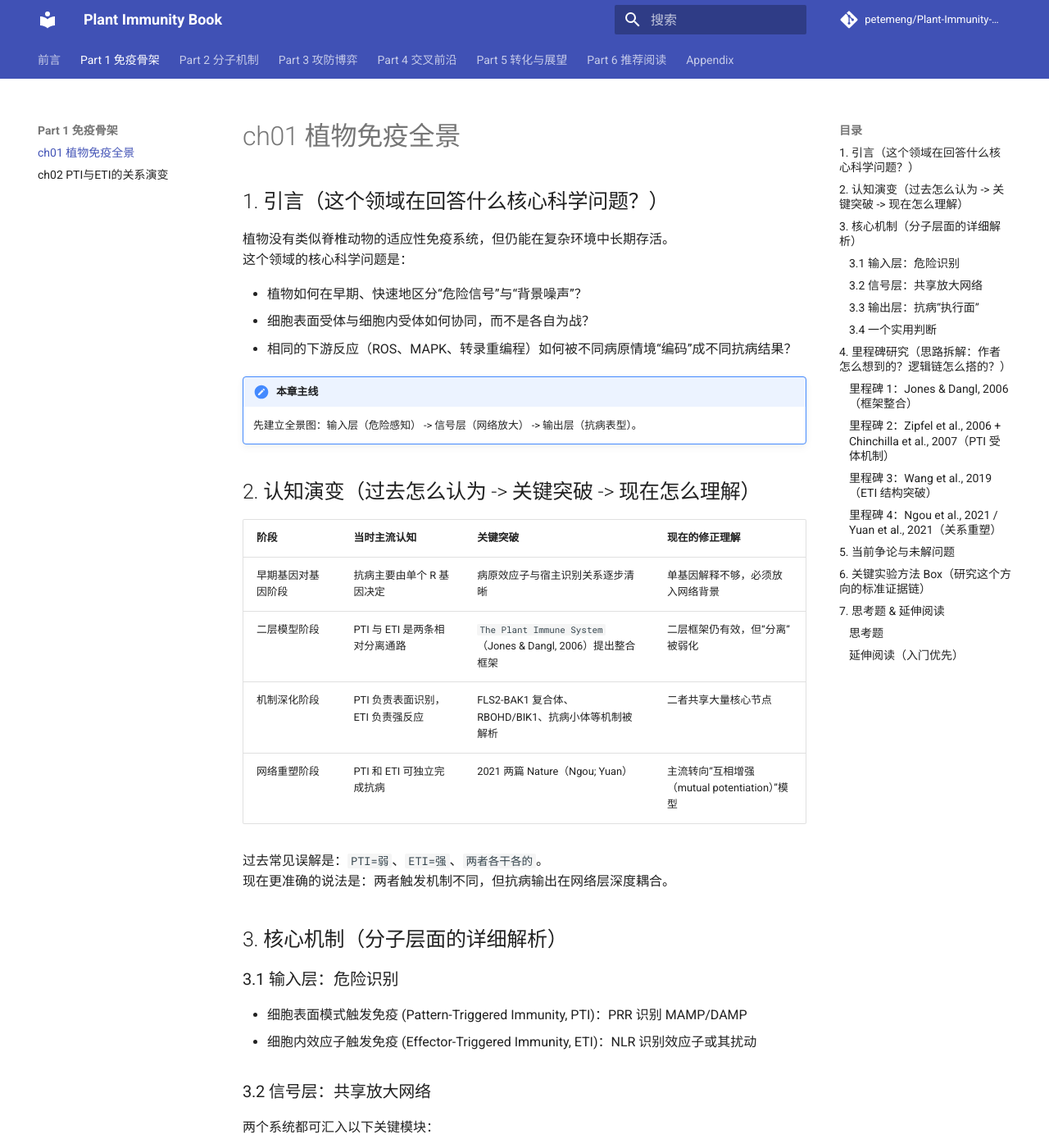
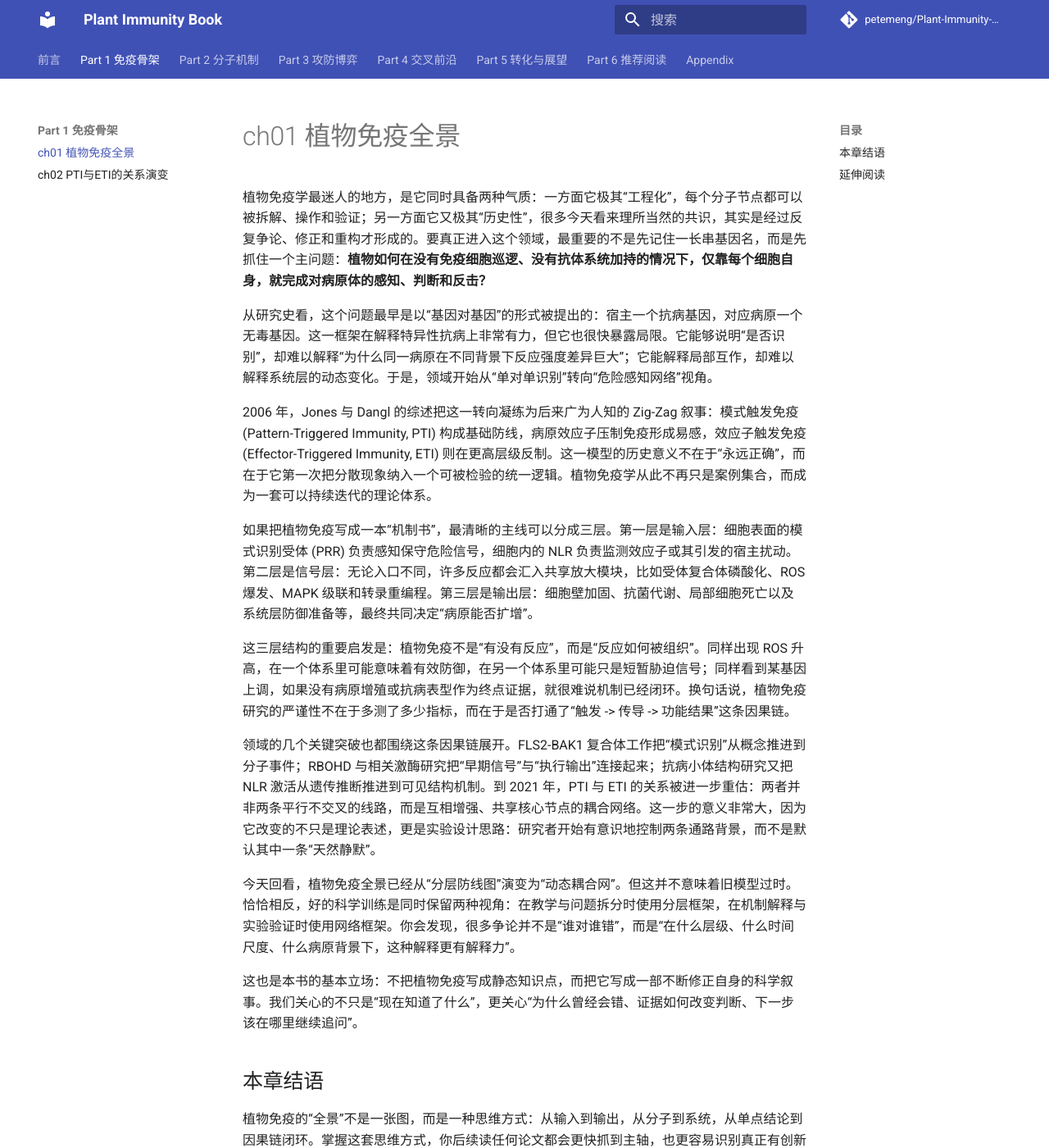
Before and after one commit to petemeng/Plant-Immunity-Notes, an MkDocs documentation site: the page built from docs/part1-免疫骨架/ch01-植物免疫全景.md, in a window 1280 px wide and 1400 px high. Shown: the whole window at 82% size. Built offline with MkDocs 1.6.1 and Material for MkDocs 9.7.7, drawn with Linux system fonts in a browser that asks for light colours; comment, search, counter and statistics services are not loaded; some of the changed text lies outside the part shown.

Commit message:
Rewrite ch01/ch02 into book-style narrative content

```diff
--- a/docs/part1-免疫骨架/ch01-植物免疫全景.md
+++ b/docs/part1-免疫骨架/ch01-植物免疫全景.md
@@ -1,127 +1,28 @@
 # ch01 植物免疫全景
 
-## 1. 引言（这个领域在回答什么核心科学问题？）
+植物免疫学最迷人的地方，是它同时具备两种气质：一方面它极其“工程化”，每个分子节点都可以被拆解、操作和验证；另一方面它又极其“历史性”，很多今天看来理所当然的共识，其实是经过反复争论、修正和重构才形成的。要真正进入这个领域，最重要的不是先记住一长串基因名，而是先抓住一个主问题：**植物如何在没有免疫细胞巡逻、没有抗体系统加持的情况下，仅靠每个细胞自身，就完成对病原体的感知、判断和反击？**
 
-植物没有类似脊椎动物的适应性免疫系统，但仍能在复杂环境中长期存活。
-这个领域的核心科学问题是：
+从研究史看，这个问题最早是以“基因对基因”的形式被提出的：宿主一个抗病基因，对应病原一个无毒基因。这一框架在解释特异性抗病上非常有力，但它也很快暴露局限。它能够说明“是否识别”，却难以解释“为什么同一病原在不同背景下反应强度差异巨大”；它能解释局部互作，却难以解释系统层的动态变化。于是，领域开始从“单对单识别”转向“危险感知网络”视角。
 
-- 植物如何在早期、快速地区分“危险信号”与“背景噪声”？
-- 细胞表面受体与细胞内受体如何协同，而不是各自为战？
-- 相同的下游反应（ROS、MAPK、转录重编程）如何被不同病原情境“编码”成不同抗病结果？
+2006 年，Jones 与 Dangl 的综述把这一转向凝练为后来广为人知的 Zig-Zag 叙事：模式触发免疫 (Pattern-Triggered Immunity, PTI) 构成基础防线，病原效应子压制免疫形成易感，效应子触发免疫 (Effector-Triggered Immunity, ETI) 则在更高层级反制。这一模型的历史意义不在于“永远正确”，而在于它第一次把分散现象纳入一个可被检验的统一逻辑。植物免疫学从此不再只是案例集合，而成为一套可以持续迭代的理论体系。
 
-!!! note "本章主线"
-    先建立全景图：输入层（危险感知） -> 信号层（网络放大） -> 输出层（抗病表型）。
+如果把植物免疫写成一本“机制书”，最清晰的主线可以分成三层。第一层是输入层：细胞表面的模式识别受体 (PRR) 负责感知保守危险信号，细胞内的 NLR 负责监测效应子或其引发的宿主扰动。第二层是信号层：无论入口不同，许多反应都会汇入共享放大模块，比如受体复合体磷酸化、ROS 爆发、MAPK 级联和转录重编程。第三层是输出层：细胞壁加固、抗菌代谢、局部细胞死亡以及系统层防御准备等，最终共同决定“病原能否扩增”。
 
-## 2. 认知演变（过去怎么认为 -> 关键突破 -> 现在怎么理解）
+这三层结构的重要启发是：植物免疫不是“有没有反应”，而是“反应如何被组织”。同样出现 ROS 升高，在一个体系里可能意味着有效防御，在另一个体系里可能只是短暂胁迫信号；同样看到某基因上调，如果没有病原增殖或抗病表型作为终点证据，就很难说机制已经闭环。换句话说，植物免疫研究的严谨性不在于多测了多少指标，而在于是否打通了“触发 -> 传导 -> 功能结果”这条因果链。
 
-| 阶段 | 当时主流认知 | 关键突破 | 现在的修正理解 |
-|---|---|---|---|
-| 早期基因对基因阶段 | 抗病主要由单个 R 基因决定 | 病原效应子与宿主识别关系逐步清晰 | 单基因解释不够，必须放入网络背景 |
-| 二层模型阶段 | PTI 与 ETI 是两条相对分离通路 | `The Plant Immune System`（Jones & Dangl, 2006）提出整合框架 | 二层框架仍有效，但“分离”被弱化 |
-| 机制深化阶段 | PTI 负责表面识别，ETI 负责强反应 | FLS2-BAK1 复合体、RBOHD/BIK1、抗病小体等机制被解析 | 二者共享大量核心节点 |
-| 网络重塑阶段 | PTI 和 ETI 可独立完成抗病 | 2021 两篇 Nature（Ngou; Yuan） | 主流转向“互相增强（mutual potentiation）”模型 |
+领域的几个关键突破也都围绕这条因果链展开。FLS2-BAK1 复合体工作把“模式识别”从概念推进到分子事件；RBOHD 与相关激酶研究把“早期信号”与“执行输出”连接起来；抗病小体结构研究又把 NLR 激活从遗传推断推进到可见结构机制。到 2021 年，PTI 与 ETI 的关系被进一步重估：两者并非两条平行不交叉的线路，而是互相增强、共享核心节点的耦合网络。这一步的意义非常大，因为它改变的不只是理论表述，更是实验设计思路：研究者开始有意识地控制两条通路背景，而不是默认其中一条“天然静默”。
 
-过去常见误解是：`PTI=弱`、`ETI=强`、`两者各干各的`。
-现在更准确的说法是：两者触发机制不同，但抗病输出在网络层深度耦合。
+今天回看，植物免疫全景已经从“分层防线图”演变为“动态耦合网”。但这并不意味着旧模型过时。恰恰相反，好的科学训练是同时保留两种视角：在教学与问题拆分时使用分层框架，在机制解释与实验验证时使用网络框架。你会发现，很多争论并不是“谁对谁错”，而是“在什么层级、什么时间尺度、什么病原背景下，这种解释更有解释力”。
 
-## 3. 核心机制（分子层面的详细解析）
+这也是本书的基本立场：不把植物免疫写成静态知识点，而把它写成一部不断修正自身的科学叙事。我们关心的不只是“现在知道了什么”，更关心“为什么曾经会错、证据如何改变判断、下一步该在哪里继续追问”。
 
-### 3.1 输入层：危险识别
+## 本章结语
 
-- 细胞表面模式触发免疫 (Pattern-Triggered Immunity, PTI)：PRR 识别 MAMP/DAMP
-- 细胞内效应子触发免疫 (Effector-Triggered Immunity, ETI)：NLR 识别效应子或其扰动
+植物免疫的“全景”不是一张图，而是一种思维方式：从输入到输出，从分子到系统，从单点结论到因果链闭环。掌握这套思维方式，你后续读任何论文都会更快抓到主轴，也更容易识别真正有创新价值的问题。
 
-### 3.2 信号层：共享放大网络
-
-两个系统都可汇入以下关键模块：
-
-- 受体复合体与早期磷酸化网络（如 BAK1、BIK1）
-- 活性氧 (Reactive Oxygen Species, ROS) 爆发（核心执行者 RBOHD）
-- MAPK 级联与转录重编程
-- 免疫激素网络（尤其是 SA 的放大作用）
-
-### 3.3 输出层：抗病“执行面”
-
-- 局部抑菌与细胞壁加固（如 Callose 沉积）
-- 细胞死亡相关反应（HR）与病原限制
-- 防御基因表达与系统层免疫准备（如 SAR）
-
-### 3.4 一个实用判断
-
-如果一个结论只停留在“分子事件变化”，还不能算“免疫机制成立”。
-至少要补上病原增殖或抗病表型证据，才能形成闭环。
-
-## 4. 里程碑研究（思路拆解：作者怎么想到的？逻辑链怎么搭的？）
-
-### 里程碑 1：Jones & Dangl, 2006（框架整合）
-
-- 科学动机：当时大量“局部机制”互相割裂，缺统一解释
-- 关键思路：用二层模型把“模式识别”和“效应子识别”纳入同一逻辑
-- 影响：为后续 15+ 年实验设计提供了公共语言
-
-### 里程碑 2：Zipfel et al., 2006 + Chinchilla et al., 2007（PTI 受体机制）
-
-- 科学动机：PTI 是否有可定义的“受体-共受体”分子事件？
-- 关键策略：从配体（flg22/EF-Tu）切入，追踪受体复合体形成与下游信号
-- 逻辑链：`配体识别 -> 受体复合体组装 -> 早期信号激活 -> 抗病贡献`
-
-### 里程碑 3：Wang et al., 2019（ETI 结构突破）
-
-- 科学动机：NLR 激活长期停留在遗传学层面，缺直接结构证据
-- 关键策略：重构活性复合体并用冷冻电镜解析
-- 影响：把“ETI 如何被触发”从概念推测推进到结构机制
-
-### 里程碑 4：Ngou et al., 2021 / Yuan et al., 2021（关系重塑）
-
-- 科学动机：PTI 与 ETI 是否真的互不依赖？
-- 关键策略：通过遗传背景与诱导系统“拆开再组合”两条通路
-- 结论：单独激活一条通路往往不够，强免疫依赖协同放大
-
-## 5. 当前争论与未解问题
-
-1. `PTI/ETI` 作为术语是否仍应二元使用？
-问题不在术语本身，而在是否把它误解为“完全独立通路”。
-
-2. 协同机制在不同病原类型中是否等价？
-细菌系统证据强，但在真菌/卵菌/病毒体系中的普适性仍在推进。
-
-3. 免疫强度与生长代价如何精确权衡？
-实验室抗性增强不必然等于田间稳定增产。
-
-4. 关键节点是“普适核心”还是“物种特异”？
-跨物种转化时，常见失败点正是网络背景差异而非单基因本身。
-
-## 6. 关键实验方法 Box（研究这个方向的标准证据链）
-
-!!! tip "标准证据链（最小闭环）"
-    **第一层：触发证据**
-    PAMP/效应子处理后，早期信号（ROS、MAPK、marker genes）是否按预期变化。
-    **第二层：因果证据**
-    关键基因的缺失/互补是否改变该信号与抗病输出。
-    **第三层：功能证据**
-    病原增殖曲线、病斑或宿主损伤指标是否与机制预测一致。
-    **第四层：边界证据**
-    换病原、换遗传背景、换环境条件后结论是否仍成立。
-
-常用组合：
-
-- 受体层：突变体 + 配体处理 + 互作检测
-- 信号层：时间梯度检测 ROS/MAPK
-- 输出层：细菌生长曲线、Callose、HR/电解质渗漏
-
-## 7. 思考题 & 延伸阅读
-
-### 思考题
-
-1. 为什么说“PTI 弱、ETI 强”是有用但危险的教学简化？
-2. 如果一个研究只证明了 ROS 增强，是否足以声称“免疫增强”？
-3. 你所在课题体系中，最可能成为“共享核心节点”的分子是谁？
-
-### 延伸阅读（入门优先）
+## 延伸阅读
 
 - Jones JDG, Dangl JL. 2006. *Nature*. DOI: https://doi.org/10.1038/nature05286
 - Zhou JM, Zhang Y. 2020. *Cell*. DOI: https://doi.org/10.1016/j.cell.2020.04.028
 - Ngou BPM et al. 2021. *Nature*. DOI: https://doi.org/10.1038/s41586-021-03315-7
 - Yuan M et al. 2021. *Nature*. DOI: https://doi.org/10.1038/s41586-021-03316-6
-
-更多经典文献见：`part6-推荐阅读/ch16-经典必读文献.md`。
```
Also changed, not shown: docs/part1-免疫骨架/ch02-PTI与ETI的关系演变.md (+13 -110 lines).
